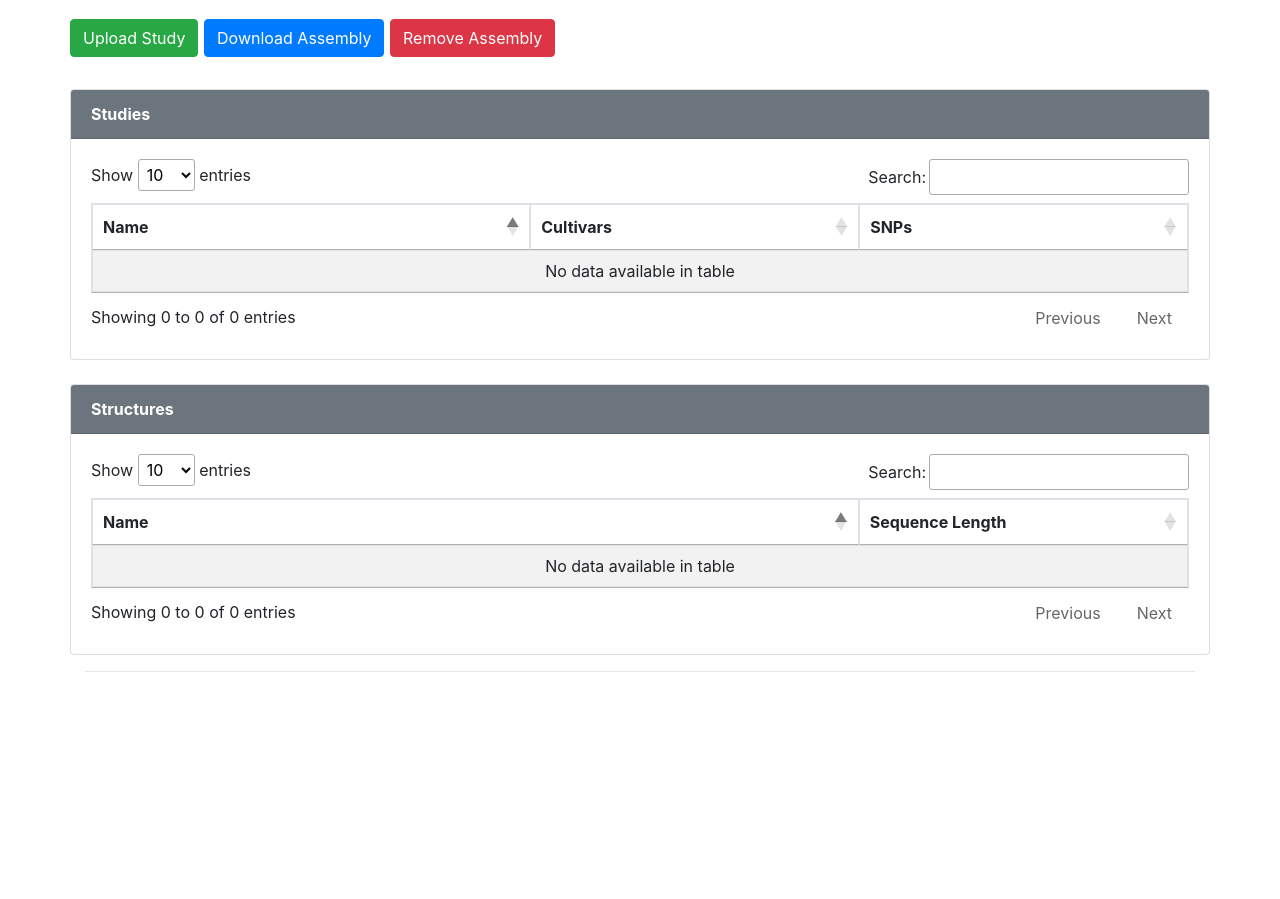
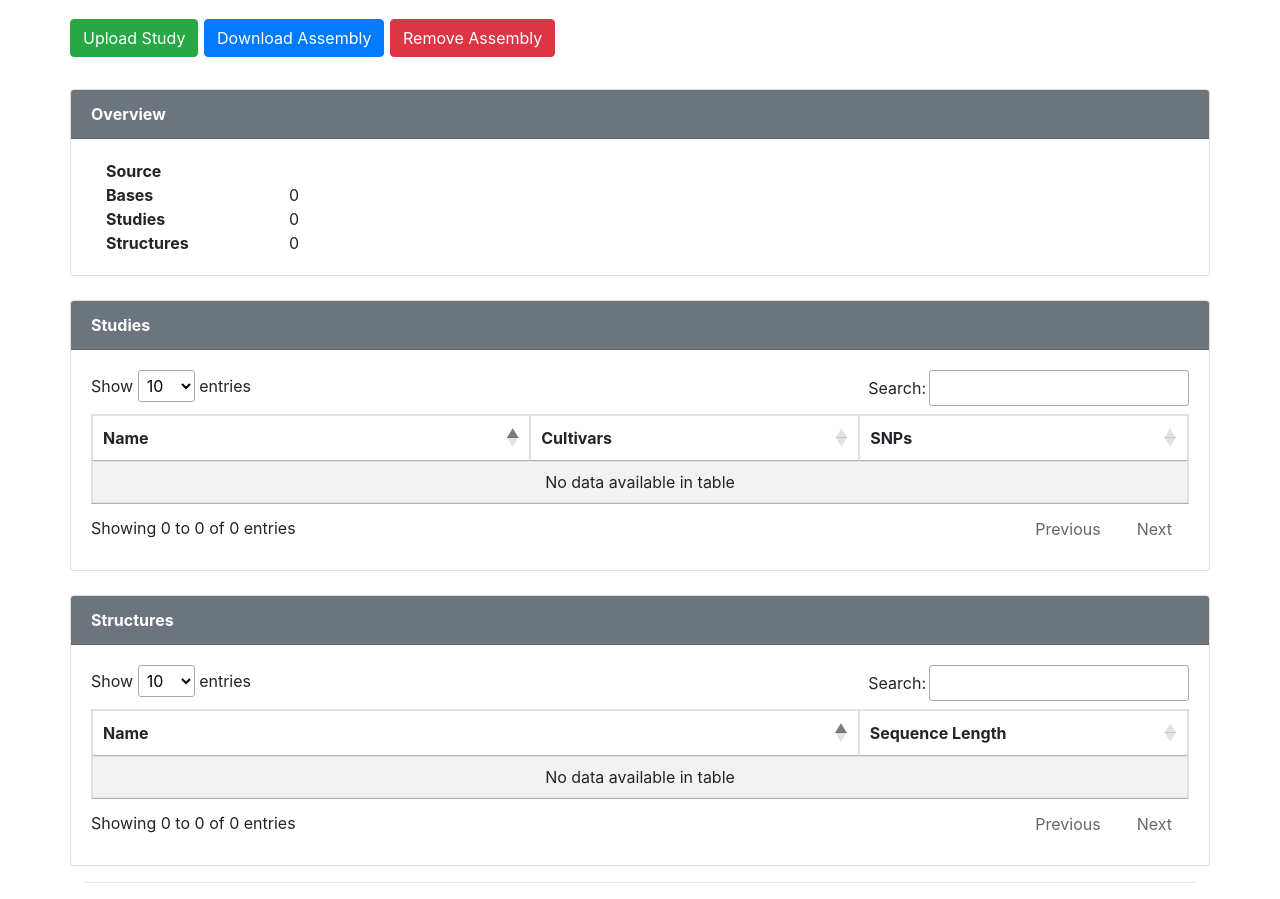
Before and after one commit to shawniconners/phpsnp, a PHP site: page /assembly.php in a window 1280 px wide. Shown: the part 100-999 px from the top of the page. Before the commit the page ends 772 px from the top, so only its background shows below. Run offline with PHP 8.4, Linux system fonts and the light colour scheme; data that the repository does not hold is empty; some libraries are stand-ins or nearby versions.

Commit message:
Update assembly page
Closes #21

```diff
--- a/assembly.php
+++ b/assembly.php
@@ -90,6 +90,49 @@
 				<div class="row">
 					<div class="card w-100 mt-3">
 						<div class="card-header text-white bg-secondary font-weight-bold">
+							Overview
+						</div>
+						<div class="card-body">
+							<div class="container">
+								<div class="row">
+							    	<div class="col-sm-2 font-weight-bold">
+							      		Source
+							    	</div>
+							    	<div class="col-sm-10">
+							      		<a href="<?php echo $objAssembly->source; ?>"><?php echo $objAssembly->source; ?></a>
+							    	</div>
+								</div>
+								<div class="row">
+							    	<div class="col-sm-2 font-weight-bold">
+							      		Bases
+							    	</div>
+							    	<div class="col-sm-10">
+							      		<?php echo number_format($objAssembly->sequence_length); ?>
+							    	</div>
+								</div>
+								<div class="row">
+							    	<div class="col-sm-2 font-weight-bold">
+							      		Studies
+							    	</div>
+							    	<div class="col-sm-10">
+							      		<?php echo number_format(count($objAssembly->studies)); ?>
+							    	</div>
+								</div>
+								<div class="row">
+							    	<div class="col-sm-2 font-weight-bold">
+							      		Structures
+							    	</div>
+							    	<div class="col-sm-10">
+							      		<?php echo number_format(count($objAssembly->structures)); ?>
+							    	</div>
+								</div>
+							</div>
+						</div>
+					</div>
+				</div>
+				<div class="row">
+					<div class="card w-100 mt-4">
+						<div class="card-header text-white bg-secondary font-weight-bold">
 							Studies
 						</div>
 						<div class="card-body">
```
